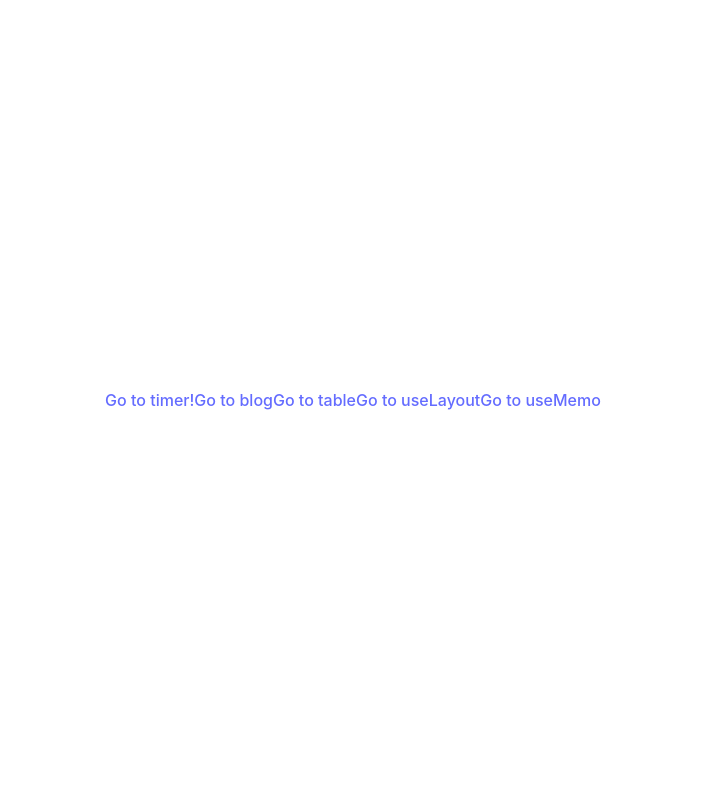
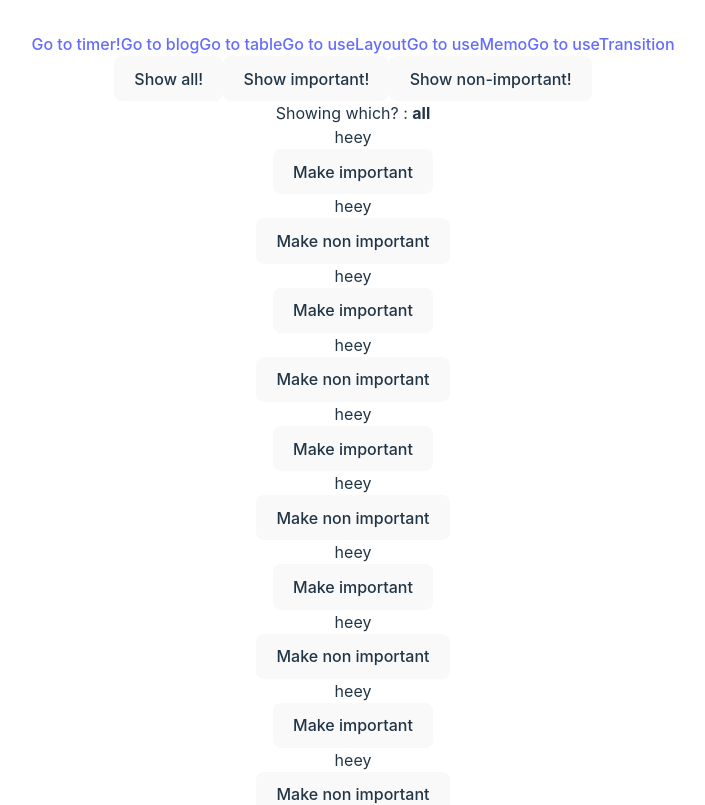
Before and after one commit to richi-coder/NetForemostTest, a React (Vite) app: page /usetransition in a window 1280 px wide. Shown: the top 805 px of the page, without its empty margins (287-992 px from the left). Built offline with nearby package versions, Linux system fonts and the light colour scheme.

Commit message:
preparing example for using useTransition

```diff
--- a/src/App.jsx
+++ b/src/App.jsx
@@ -5,9 +5,10 @@ import BlogFeedPage from "./BlogFeedPage/BlogFeedPage";
 import Table from "./TablePage/TablePage";
 import PostPage from "./PostPage.jsx/PostPage";
 import Navigation from "./Navigation/Navigation";
-import LayoutEffect from "./TestingUseLayout.jsx/LayoutEffect";
-import Memo from "./TestingUseMemo.jsx/Memo";
+import LayoutEffect from "./TestingUseLayout/LayoutEffect";
+import Memo from "./TestingUseMemo/Memo";
 import SegmentTablePage from "./SegmentTablePage/SegmentTablePage";
+import Transition from "./TestingUseTransition/Transition";
 
 function App() {
 
@@ -23,6 +24,7 @@ function App() {
           <Route path="/post/:query" element={<PostPage />} />
           <Route path="/uselayout" element={<LayoutEffect />} />
           <Route path="/usememo" element={<Memo />} />
+          <Route path="/usetransition" element={<Transition />} />
         </Routes>
       </BrowserRouter>
     </>
--- a/src/Navigation/Navigation.jsx
+++ b/src/Navigation/Navigation.jsx
@@ -9,6 +9,7 @@ function Navigation() {
         <Link to={'/table'}>Go to table</Link>
         <Link to={'/uselayout'}>Go to useLayout</Link>
         <Link to={'/usememo'}>Go to useMemo</Link>
+        <Link to={'/usetransition'}>Go to useTransition</Link>
     </div>
   )
 }
--- /dev/null
+++ b/src/TestingUseTransition/Item.jsx
@@ -0,0 +1,10 @@
+function Item({ item }) {
+  return (
+    <div className="flex flex-row justify-around">
+    <li className={`border rounded-md px-5 py-3 text-center hover:scale-110 transition-all ${item.importance ? 'border-green-500' : 'border-red-500 border rounded-md'}`}>{item.content}</li>
+    <button>{item.importance ? 'Make non important' : 'Make important'}</button>
+    </div>
+  )
+}
+
+export default Item
--- /dev/null
+++ b/src/TestingUseTransition/ListItems.jsx
@@ -0,0 +1,13 @@
+import Item from "./Item"
+
+function ListItems({ list }) {
+  return (
+    <ul className="w-full mx-0 flex flex-col gap-y-5 my-5">
+        {
+            list.map((item,index) => <Item key={`${item.content}-${index}`} item={item} />)
+        }
+    </ul>
+  )
+}
+
+export default ListItems
--- /dev/null
+++ b/src/TestingUseTransition/Toggle.jsx
@@ -0,0 +1,11 @@
+function Toggle({ toggleImportance }) {
+  return (
+    <div className="flex flex-row justify-between text-xl">
+        <button onClick={() => toggleImportance('all')}>Show all!</button>
+        <button onClick={() => toggleImportance('important')}>Show important!</button>
+        <button onClick={() => toggleImportance('non-important')}>Show non-important!</button>
+    </div>
+  )
+}
+
+export default Toggle
--- /dev/null
+++ b/src/TestingUseTransition/Transition.jsx
@@ -0,0 +1,40 @@
+import { useState } from "react"
+import Toggle from "./Toggle"
+import ListItems from "./ListItems"
+
+const initialState = new Array(5000).fill({
+    content: 'heey',
+    importance: true
+}).map((item,index) => {
+    if (index % 2 === 0) {
+        return {
+            content: 'heey',
+            importante: false
+        }
+    } else {
+        return item
+    }
+})
+
+function Transition() {
+    const [list, setList] = useState(initialState);
+    const [which, setWhich] = useState('all')
+
+
+    const toggleImportance = (toWhich) => {
+        setWhich(prev => toWhich)
+        console.log(toWhich, 'whiich');
+        const updatedList = toWhich === 'all' ? initialState : toWhich === 'important'? initialState.filter(item => item.importance) : initialState.filter(item => !item.importance)
+        setList(updatedList)
+    }
+
+  return (
+    <div className="mt-5">
+        <Toggle toggleImportance={toggleImportance} />
+        <div className="italic">Showing which? : <strong>{which}</strong></div>
+        <ListItems list={list} />
+    </div>
+  )
+}
+
+export default Transition
```
Also changed, not shown: src/TestingUseLayout/LayoutEffect.jsx (renamed from src/TestingUseLayout.jsx/LayoutEffect.jsx), src/TestingUseMemo/Memo.jsx (renamed from src/TestingUseMemo.jsx/Memo.jsx), src/TestingUseMemo/Memoizing.jsx (renamed from src/TestingUseMemo.jsx/Memoizing.jsx), src/TestingUseMemo/NotMemoizing.jsx (renamed from src/TestingUseMemo.jsx/NotMemoizing.jsx).
